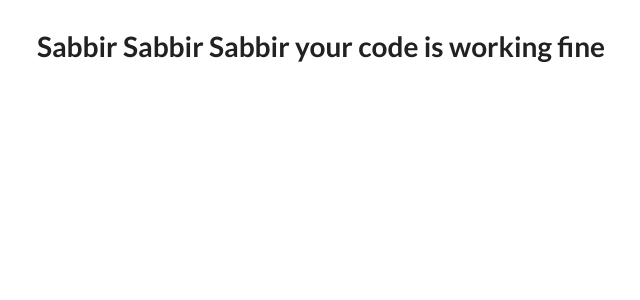
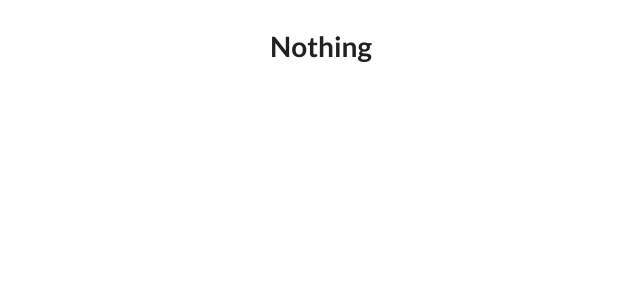
Before and after one commit to noel-mccallum/Redux-Crud, a React (Vite) app: page / in a window 1280 px wide. Shown: the top 300 px of the page, without its empty margins (319-959 px from the left). Built offline with nearby package versions, Linux system fonts and the light colour scheme.

Commit message:
app.jsx file changes

```diff
--- a/src/App.jsx
+++ b/src/App.jsx
@@ -9,7 +9,7 @@ function App() {
   return (
     <>
 
-      <h1>Sabbir Sabbir Sabbir your code is working fine</h1>
+      <h1>Nothing</h1>
 
     </>
   )
```
